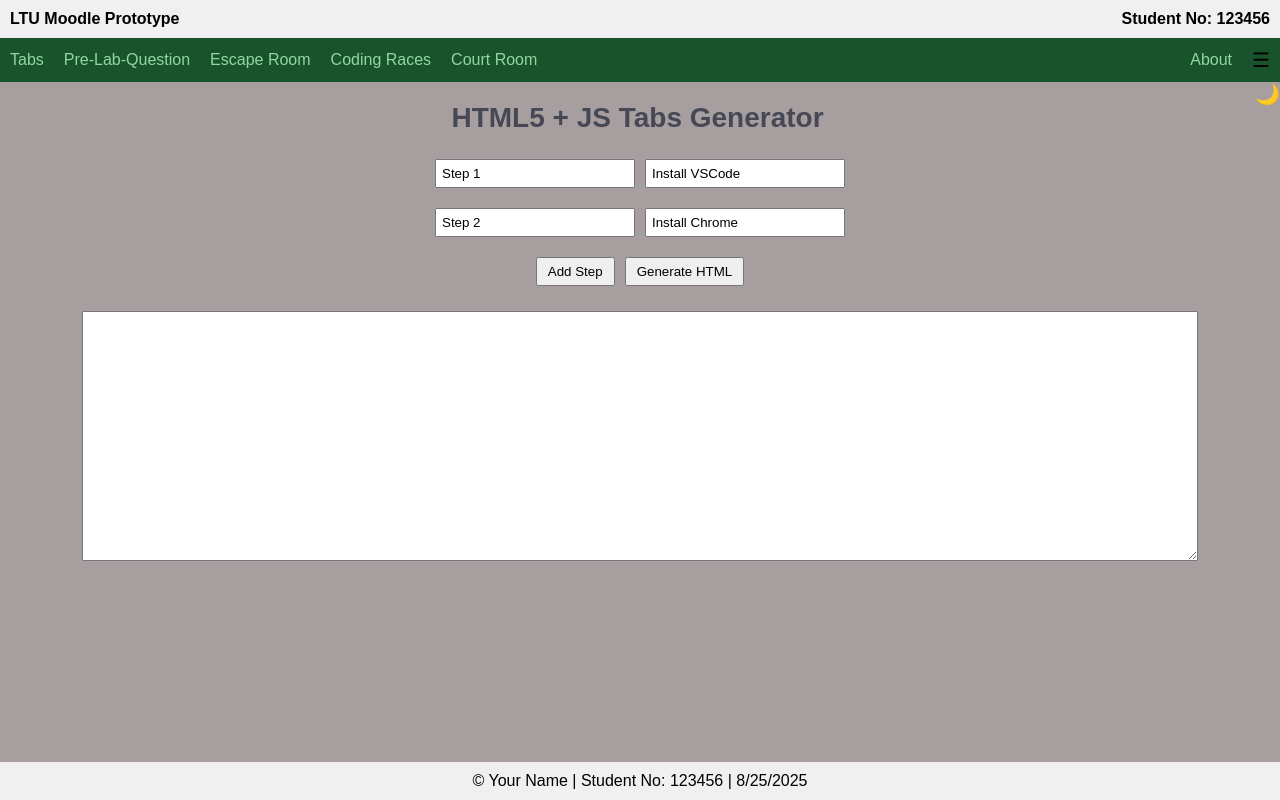
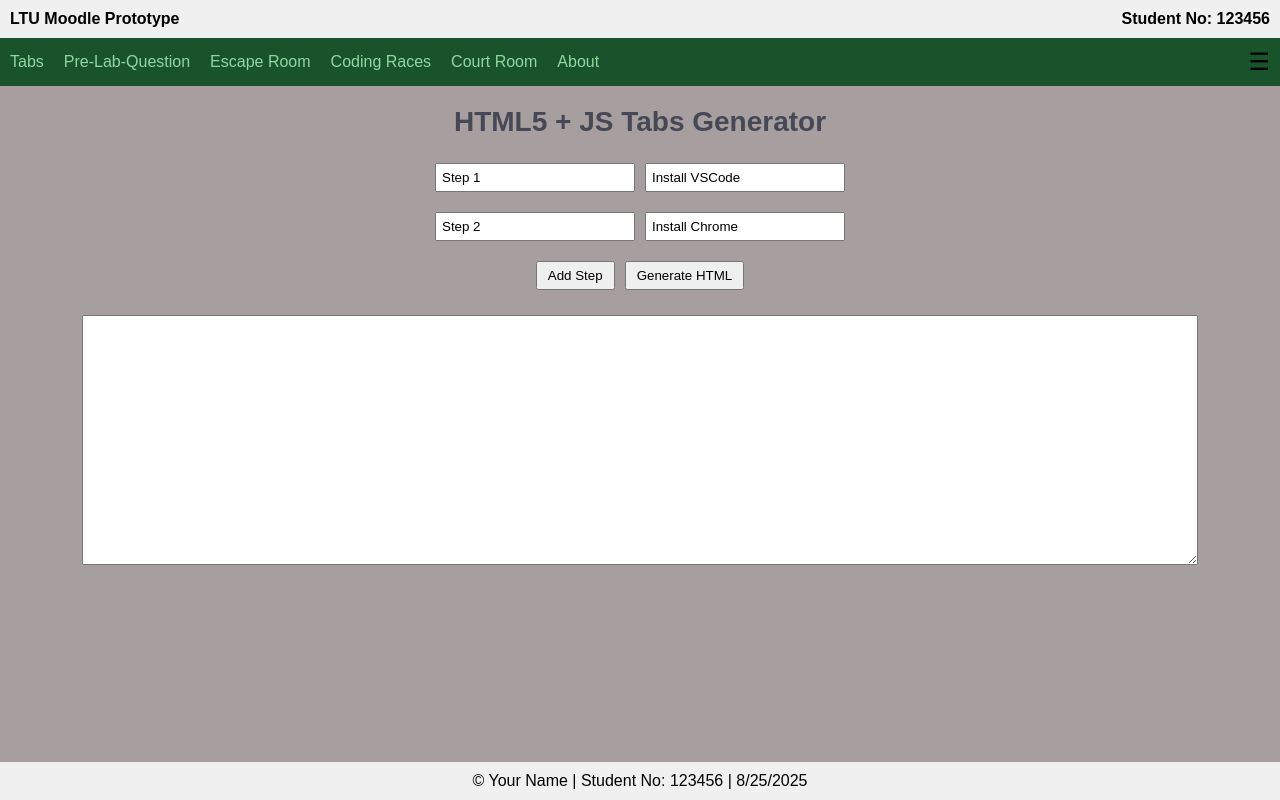
Before and after one commit to yasirujay25/cwa-assignment-02, a Next.js app: page / in a window 1280 px wide. Built offline with nearby package versions, Linux system fonts and the light colour scheme.

Commit message:
fixing the navbar

```diff
--- a/app/layout.tsx
+++ b/app/layout.tsx
@@ -7,6 +7,7 @@ import type { PropsWithChildren } from "react";
 
 export default function RootLayout({ children }: PropsWithChildren<{}>) {
   const [theme, setTheme] = useState("light");
+  const [menuOpen, setMenuOpen] = useState(false);
 
   useEffect(() => {
     const savedTheme = localStorage.getItem("theme");
@@ -18,6 +19,8 @@ export default function RootLayout({ children }: PropsWithChildren<{}>) {
     setTheme(newTheme);
     localStorage.setItem("theme", newTheme);
   };
+
+  const toggleMenu = () => setMenuOpen((prev) => !prev);
 
   const headerStyle: React.CSSProperties = {
     display: "flex",
@@ -34,14 +37,6 @@ export default function RootLayout({ children }: PropsWithChildren<{}>) {
     backgroundColor: theme === "light" ? "#f0f0f0" : "#333",
     color: theme === "light" ? "#000" : "#fff",
     marginTop: "20px",
-  };
-
-  const menuButtonStyle: React.CSSProperties = {
-    background: "none",
-    border: "none",
-    fontSize: "20px",
-    cursor: "pointer",
-    color: theme === "light" ? "#000" : "#fff",
   };
 
   return (
@@ -62,17 +57,32 @@ export default function RootLayout({ children }: PropsWithChildren<{}>) {
           <span style={{ fontWeight: "bold" }}>Student No: 123456</span>
         </header>
 
+        {/* NAVBAR */}
         <nav
           style={{
             padding: "10px",
             background: "#19532cff",
             color: "#90d8a0ff",
             display: "flex",
-            alignItems: "center",
-            justifyContent: "space-between",
+            flexDirection: "column",
           }}
         >
-          <ul style={{ display: "flex", gap: "20px", listStyle: "none" }}>
+          <div
+            style={{
+              display: "flex",
+              justifyContent: "space-between",
+              alignItems: "center",
+            }}
+          >
+            <ul
+              style={{
+                display: "flex",
+                gap: "20px",
+                listStyle: "none",
+                margin: 0,
+                padding: 0,
+              }}
+            >
               <li>
                 <Link href="/">Tabs</Link>
               </li>
@@ -88,31 +98,69 @@ export default function RootLayout({ children }: PropsWithChildren<{}>) {
               <li>
                 <Link href="/court-room">Court Room</Link>
               </li>
+              <li>
+                <Link href="/about">About</Link>
+              </li>
             </ul>
+
+            {/* Hamburger button */}
+            <button
+              onClick={toggleMenu}
+              style={{
+                background: "none",
+                border: "none",
+                fontSize: "24px",
+                cursor: "pointer",
+                color: theme === "light" ? "#000" : "#fff",
+                transition: "transform 0.3s ease",
+                transform: menuOpen ? "rotate(90deg)" : "rotate(0deg)", // animation
+              }}
+              aria-label="Toggle menu"
+            >
+              ☰
+            </button>
+          </div>
+
+          {/* Expandable mobile menu */}
           <div
             style={{
-              display: "flex",
-              alignItems: "center",
-              gap: "20px",
+              maxHeight: menuOpen ? "500px" : "0",
+              overflow: "hidden",
+              transition: "max-height 0.4s ease",
             }}
           >
-            <li style={{ listStyle: "none" }}>
-              <Link href="/about">About</Link>
+            <ul
+              style={{
+                listStyle: "none",
+                padding: "10px 0",
+                margin: 0,
+                display: "flex",
+                flexDirection: "column",
+                gap: "15px",
+              }}
+            >
+              <li>
+                <button
+                  onClick={toggleTheme}
+                  style={{
+                    background: "none",
+                    border: "1px solid #ccc",
+                    borderRadius: "5px",
+                    padding: "8px",
+                    cursor: "pointer",
+                    color: theme === "light" ? "#000" : "#fff",
+                    backgroundColor: theme === "light" ? "#fff" : "#222",
+                  }}
+                >
+                  {theme === "light" ? "🌙 Dark Mode" : "☀️ Light Mode"}
+                </button>
               </li>
-            <button style={menuButtonStyle}>☰</button>
+            </ul>
           </div>
         </nav>
 
         {/* MAIN CONTENT */}
-        <main style={{ flex: "1" }}>
-          <button
-            style={{ ...menuButtonStyle, float: "right" }}
-            onClick={toggleTheme}
-          >
-            {theme === "light" ? "🌙" : "☀️"}
-          </button>
-          {children}
-        </main>
+        <main style={{ flex: "1" }}>{children}</main>
 
         {/* FOOTER */}
         <footer style={footerStyle}>
```
Lines whose indentation alone changed are shown as unchanged.
